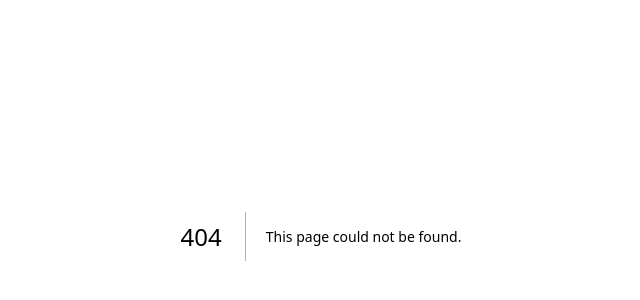
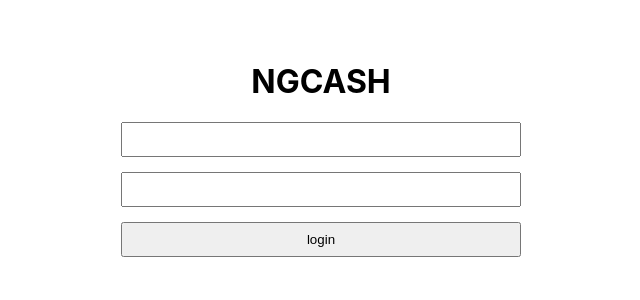
Before and after one commit to arthurgabriel73/ngcash-admission-test-front-end, a Next.js app: page /login in a window 1280 px wide. Before the commit this address had no page. Shown: the part 164-464 px from the top of the page, without its empty margins (319-959 px from the left). Built offline with nearby package versions, Linux system fonts and the light colour scheme.

Commit message:
feat: creates initial html

```diff
--- a/pages/api/hello.ts
+++ /dev/null
@@ -1,13 +0,0 @@
-// Next.js API route support: https://nextjs.org/docs/api-routes/introduction
-import type { NextApiRequest, NextApiResponse } from 'next'
-
-type Data = {
-  name: string
-}
-
-export default function handler(
-  req: NextApiRequest,
-  res: NextApiResponse<Data>
-) {
-  res.status(200).json({ name: 'John Doe' })
-}
--- /dev/null
+++ b/pages/login.tsx
@@ -0,0 +1,15 @@
+import styles from "../styles/login.module.css"
+
+export default function Login() {
+    return (
+        <main className={styles.main}>
+            <h1>NGCASH</h1>
+            <form className={styles.container}>
+                <input type="text"/>
+                <input type="password"/>
+                <input type="submit" value="login"/>
+            </form>
+
+        </main>
+    )
+}
--- a/styles/globals.css
+++ b/styles/globals.css
@@ -15,6 +15,16 @@ a {
   box-sizing: border-box;
 }
 
+input, select{
+  height: 35px;
+  margin-bottom: 15px;
+}
+
+table, td, tr, th{
+  border: 2px solid #FFF;
+  border-collapse: collapse;
+}
+
 @media (prefers-color-scheme: dark) {
   html {
     color-scheme: dark;
--- /dev/null
+++ b/styles/login.module.css
@@ -0,0 +1,14 @@
+.container{
+  display: flex;
+  flex-direction: column;
+  width: 400px;
+}
+
+.main{
+  display: flex;
+  flex-direction: column;
+  justify-content: center;
+  align-items: center;
+  height: 80vh;
+  width: 100%;
+}
--- /dev/null
+++ b/styles/signup.module.css
@@ -0,0 +1,14 @@
+.container{
+  display: flex;
+  flex-direction: column;
+  width: 400px;
+}
+
+.main{
+  display: flex;
+  flex-direction: column;
+  justify-content: center;
+  align-items: center;
+  height: 80vh;
+  width: 100%;
+}
```
Also changed, not shown: pages/index.tsx (+31 -57 lines), pages/signup.tsx (added, +15 -0 lines), 1 other file (tests, documents, lock files or other folders).
